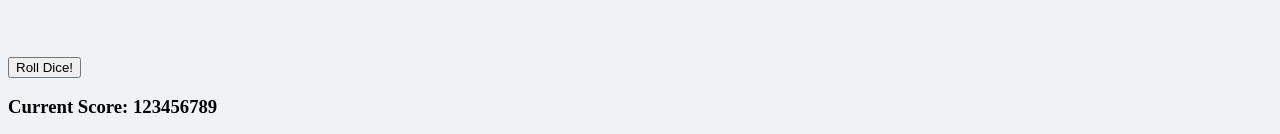
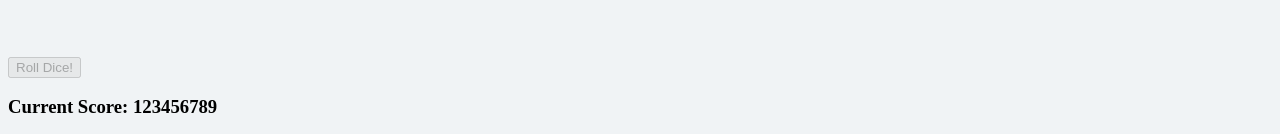
Before and after one commit to adam-beck/dont-close-the-box, a React app: page / in a window 1280 px wide. Both pictures are taken after a click on the button "Start Game!". Shown: the part 765-899 px from the top of the page. Built offline with nearby package versions, Linux system fonts and the light colour scheme.

Commit message:
Removes unnecessary alert modals

```diff
--- a/src/Box.js
+++ b/src/Box.js
@@ -93,7 +93,6 @@ class Box extends Component {
     const index = this.state.levers.indexOf(selectedLever);
 
     if (selectedLever.frozen) {
-      alert('sorry that lever has already been flipped');
       return;
     }
 
@@ -107,9 +106,7 @@ class Box extends Component {
   }
 
   nextRound() {
-
     if (this.current !== this.state.total) {
-      alert('Whoops you didn\'t match the value of the rolled dice!');
       return;
     }
 
@@ -153,7 +150,7 @@ class Box extends Component {
         </div>
         <div className="dice"><Die value={this.state.dice[0]} /> <Die value={this.state.dice[1]} /></div>
         {!this.started && <button onClick={this.rollDice}>Start Game!</button>}
-        {!this.state.gameOver && this.started && <button onClick={this.nextRound}>Roll Dice!</button> }
+        {!this.state.gameOver && this.started && <button onClick={this.nextRound} disabled={this.current !== this.state.total}>Roll Dice!</button> }
         <br />
         {this.started && <h3>Current Score: {this.state.currentScore.join('')}</h3>}
         {this.state.gameOver && <h1>GAME OVER</h1>}
```
